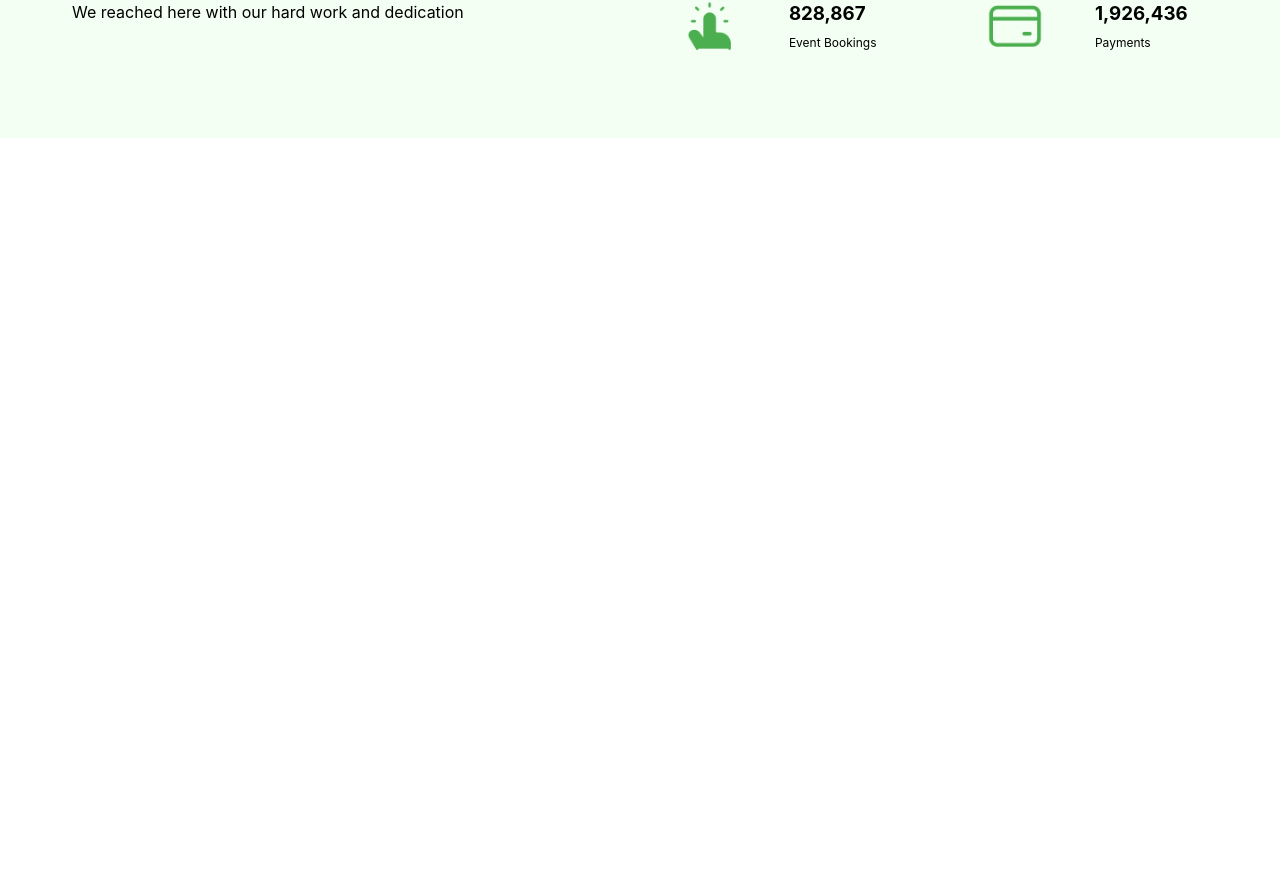
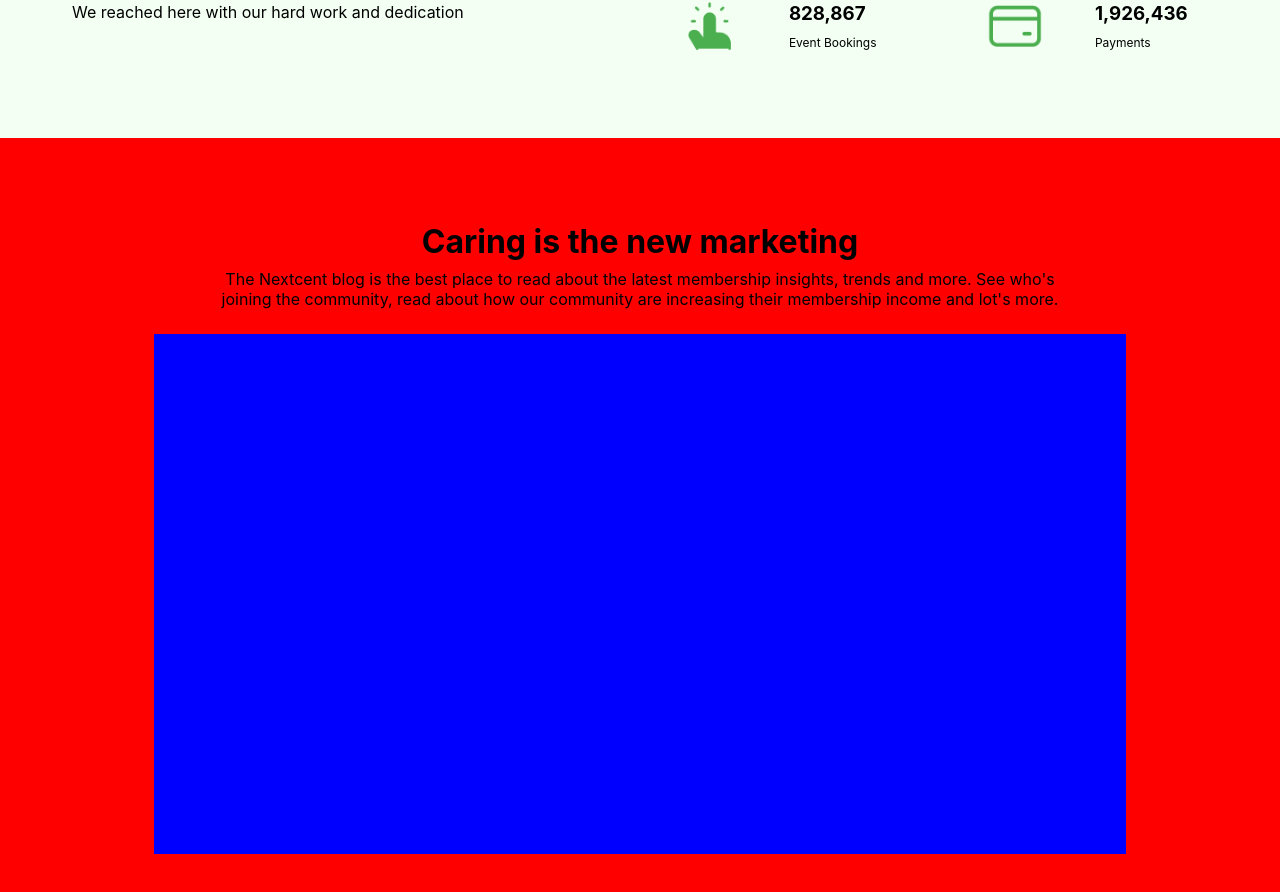
Before and after one commit to OnuegbulamChristian/Nexcent, a React (Create React App) app: page / in a window 1280 px wide. Shown: the part 2622-3514 px from the top of the page. Before the commit the page ends 2760 px from the top, so only its background shows below. Built offline with nearby package versions, Linux system fonts and the light colour scheme.

Commit message:
first commit

```diff
--- /dev/null
+++ b/src/COMPONENTS/CaringSection/CaringSection.css
@@ -0,0 +1,29 @@
+.Caring-section-div {
+  height: 100vh;
+  background-color: red;
+}
+.Caring-section-Parent-div {
+  height: 100vh;
+  width: 95%;
+  margin-left: auto;
+  margin-right: auto;
+  display: flex;
+  flex-direction: column;
+  justify-content: center;
+  align-items: center;
+}
+.Caring-section-Parent-div p {
+  padding-top: 8px;
+  padding-bottom: 25px;
+  width: 70%;
+  text-align: center;
+}
+.Caring-section-image-parent-div {
+  width: 80%;
+  height: 65vh;
+  background-color: blue;
+  display: flex;
+  justify-content: center;
+  align-items: center;
+  gap: 40px;
+}
--- /dev/null
+++ b/src/COMPONENTS/CaringSection/CaringSection.tsx
@@ -0,0 +1,21 @@
+import React from "react";
+import "./CaringSection.css";
+
+const CaringSection = () => {
+  return (
+    <div className="Caring-section-div">
+      <div className="Caring-section-Parent-div">
+        <h1>Caring is the new marketing</h1>
+        <p>
+          The Nextcent blog is the best place to read about the latest
+          membership insights, trends and more. See who's joining the community,
+          read about how our community are increasing their membership income
+          and lot's more.
+        </p>
+        <div className="Caring-section-image-parent-div"></div>
+      </div>
+    </div>
+  );
+};
+
+export default CaringSection;
--- a/src/HOME/HomePage.tsx
+++ b/src/HOME/HomePage.tsx
@@ -5,6 +5,7 @@ import OurClients from "../COMPONENTS/OurClients/OurClients";
 import CommunitySection from "../COMPONENTS/CommunitySection/CommunitySection";
 import PixelGradeSection from "../COMPONENTS/PixelGradeSection/PixelGradeSection";
 import HelpSection from "../COMPONENTS/HelpSection/HelpSection";
+import CaringSection from "../COMPONENTS/CaringSection/CaringSection";
 
 const HomePage = () => {
   return (
@@ -15,6 +16,7 @@ const HomePage = () => {
       <CommunitySection />
       <PixelGradeSection />
       <HelpSection />
+      <CaringSection />
     </div>
   );
 };
```
